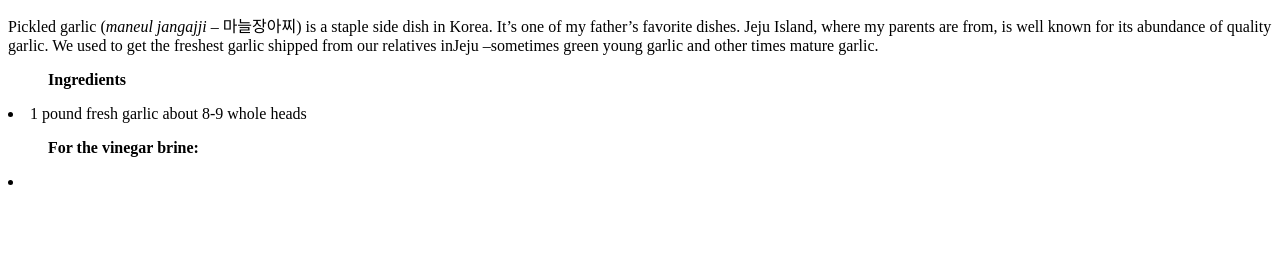
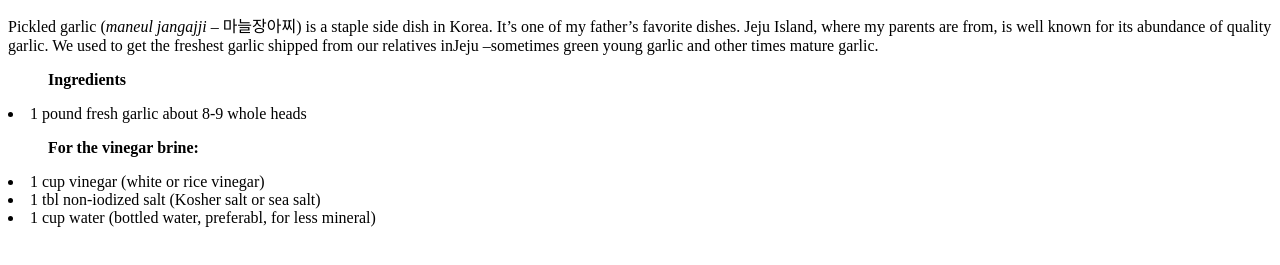
Before and after one commit to sonderbarmii/odin-recipes, a plain HTML site: page recipes/pickledgarlic.html in a window 1280 px wide. Shown: the part 421-686 px from the top of the page. Drawn offline with Linux system fonts and the light colour scheme.

Commit message:
Add 2nd list to pickledgarlic.html

```diff
--- a/recipes/pickledgarlic.html
+++ b/recipes/pickledgarlic.html
@@ -16,6 +16,8 @@
     <li>1 pound fresh garlic about 8-9 whole heads</li>
     <p></p>
     <strong><ul>For the vinegar brine:</ul></strong>
-    <li></li>
+    <li>1 cup vinegar (white or rice vinegar)</li>
+    <li>1 tbl non-iodized salt (Kosher salt or sea salt)</li>
+    <li>1 cup water (bottled water, preferabl, for less mineral)</li>
 </body>
 </html>
```
